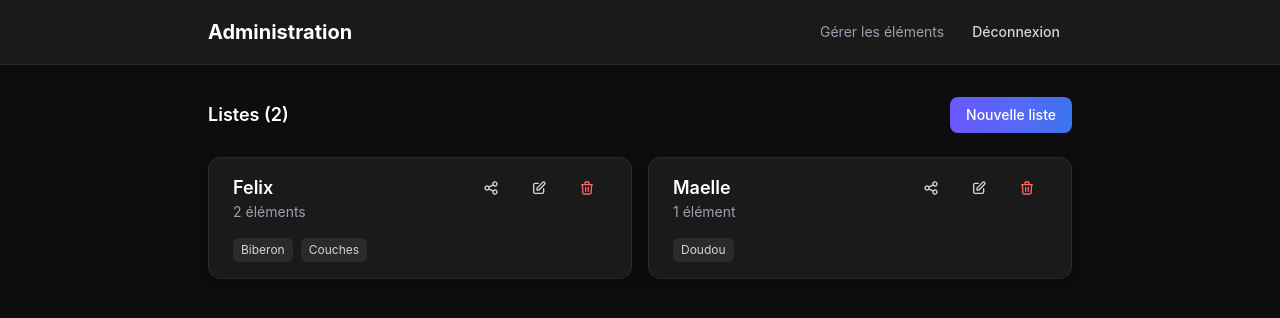
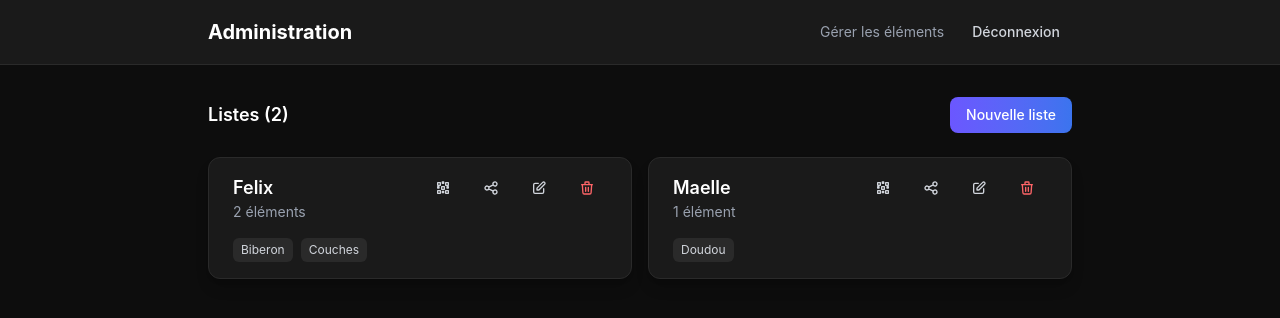
Before and after one commit to gizmo3845/child-needs, a Next.js app: page /admin in a window 1280 px wide. Shown: the top 318 px of the page. Built offline with nearby package versions, Linux system fonts and the light colour scheme.

Commit message:
Add QR code button for list sharing

```diff
--- a/package.json
+++ b/package.json
@@ -10,6 +10,7 @@
   },
   "dependencies": {
     "next": "16.1.3",
+    "qrcode.react": "^4.2.0",
     "react": "19.2.3",
     "react-dom": "19.2.3"
   },
--- a/src/components/ListCard.tsx
+++ b/src/components/ListCard.tsx
@@ -1,8 +1,11 @@
 "use client";
 
+import { useState } from "react";
+import { QRCodeSVG } from "qrcode.react";
 import { List, Item } from "@/types";
 import { Card, CardContent } from "./ui/Card";
 import { Button } from "./ui/Button";
+import { Modal } from "./ui/Modal";
 
 interface ListCardProps {
   list: List;
@@ -12,17 +15,22 @@ interface ListCardProps {
 }
 
 export function ListCard({ list, items, onEdit, onDelete }: ListCardProps) {
+  const [showQrCode, setShowQrCode] = useState(false);
+
   const listItems = list.items
     .map((itemId) => items.find((i) => i.id === itemId))
     .filter(Boolean) as Item[];
 
+  const getShareUrl = () => `${window.location.origin}/list/${list.id}`;
+
   const shareList = async () => {
-    const url = `${window.location.origin}/list/${list.id}`;
+    const url = getShareUrl();
     await navigator.clipboard.writeText(url);
     window.open(url, "_blank");
   };
 
   return (
+    <>
       <Card variant="elevated">
         <CardContent className="space-y-4">
           <div className="flex items-start justify-between">
@@ -33,6 +41,22 @@ export function ListCard({ list, items, onEdit, onDelete }: ListCardProps) {
               </p>
             </div>
             <div className="flex gap-2">
+              <Button variant="ghost" size="sm" onClick={() => setShowQrCode(true)} title="QR Code">
+                <svg
+                  xmlns="http://www.w3.org/2000/svg"
+                  className="h-4 w-4"
+                  fill="none"
+                  viewBox="0 0 24 24"
+                  stroke="currentColor"
+                >
+                  <path
+                    strokeLinecap="round"
+                    strokeLinejoin="round"
+                    strokeWidth={2}
+                    d="M4 4h4v4H4V4zm0 12h4v4H4v-4zm12-12h4v4h-4V4zm0 12h4v4h-4v-4zm-6-6h4v4h-4v-4zm-6 0h2v2H4v-2zm14 0h2v2h-2v-2zm-7-7h2v2h-2V5zm0 14h2v2h-2v-2z"
+                  />
+                </svg>
+              </Button>
               <Button variant="ghost" size="sm" onClick={shareList} title="Partager">
                 <svg
                   xmlns="http://www.w3.org/2000/svg"
@@ -98,5 +122,21 @@ export function ListCard({ list, items, onEdit, onDelete }: ListCardProps) {
           )}
         </CardContent>
       </Card>
+
+      <Modal
+        isOpen={showQrCode}
+        onClose={() => setShowQrCode(false)}
+        title={`QR Code - ${list.childName}`}
+      >
+        <div className="flex flex-col items-center gap-4">
+          <div className="bg-white p-4 rounded-lg">
+            <QRCodeSVG value={getShareUrl()} size={200} />
+          </div>
+          <p className="text-sm text-gray-400 text-center">
+            Scannez ce code pour accéder à la liste
+          </p>
+        </div>
+      </Modal>
+    </>
   );
 }
```
Also changed, not shown: 1 other file (tests, documents, lock files or other folders). Lines whose indentation alone changed are shown as unchanged.
